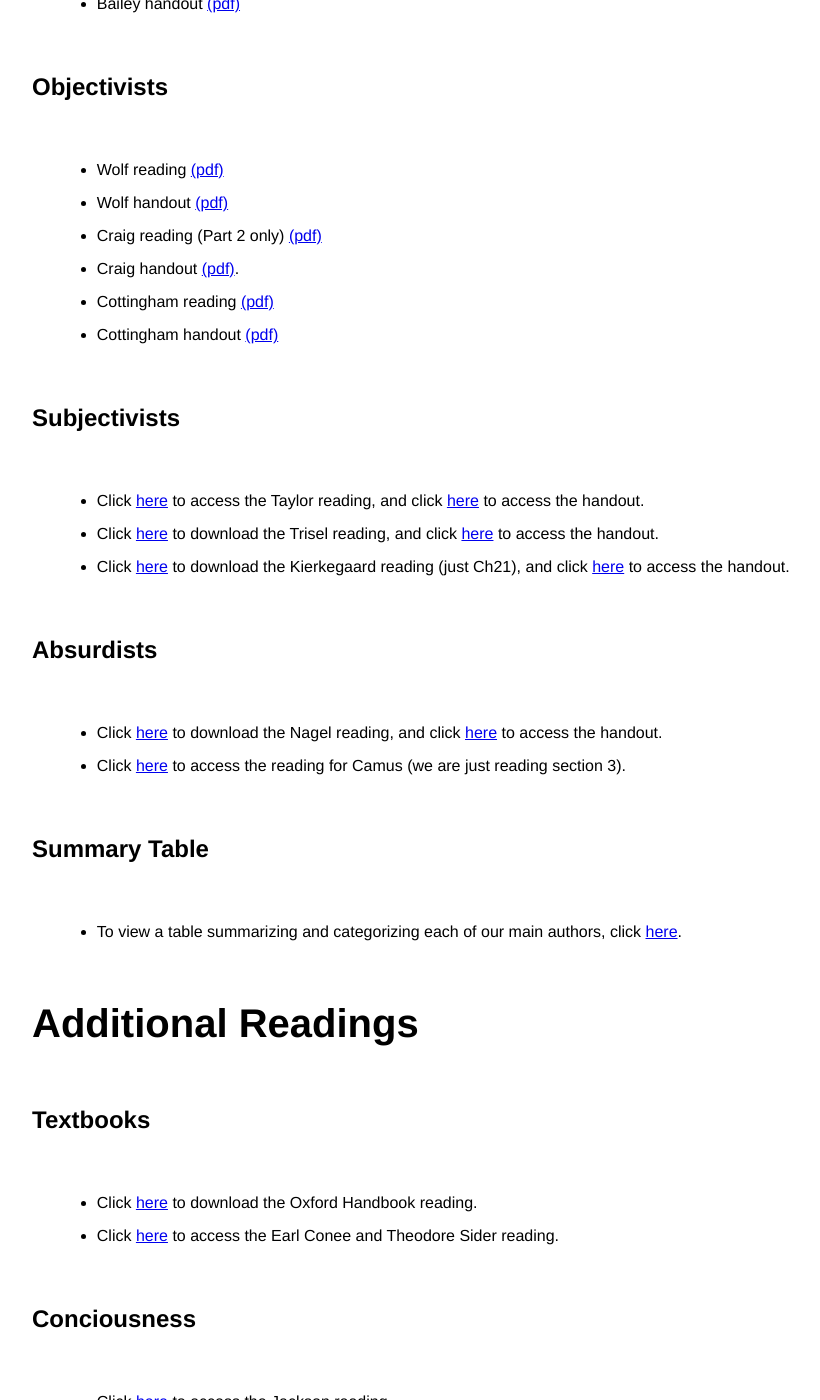
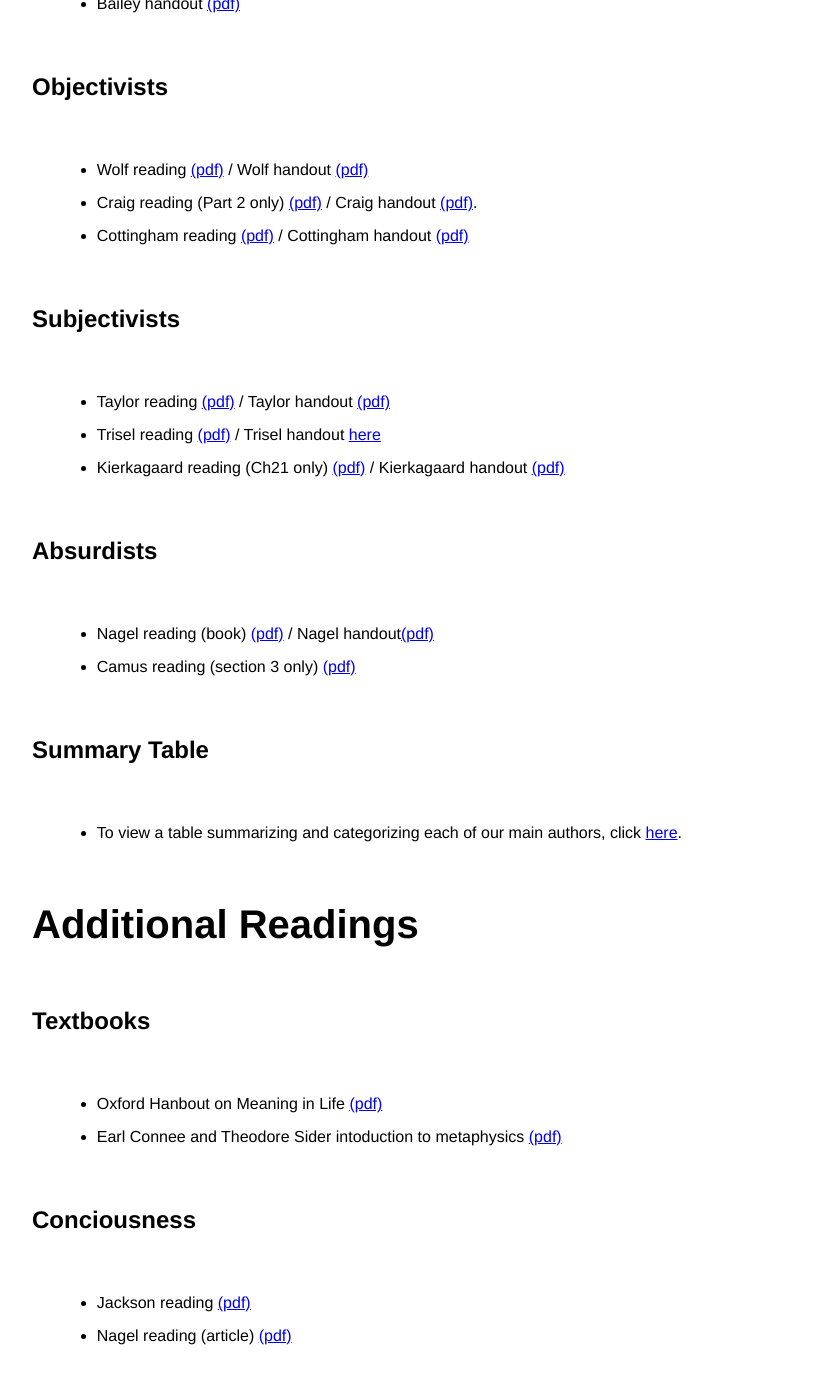
Before and after one commit to kevinjpatton/kevinjpatton.github.io, a Jekyll site: the page built from teaching/phil_1010/readings/index.html, in a window 1280 px wide and 1400 px high, scrolled down 1186 px. Shown: the whole window, without its empty margins (160-980 px from the left). Built offline with Jekyll 4.4.1, drawn with Linux system fonts in a browser that asks for light colours; Markdown is read by kramdown in place of the engine named in the settings; some of the changed text lies outside the part shown.

Commit message:
Update index.html

```diff
--- a/teaching/phil_1010/readings/index.html
+++ b/teaching/phil_1010/readings/index.html
@@ -17,41 +17,38 @@ title: PHIL1010 - Readings
 <li>Bailey handout <a href="/teaching/phil_1010/readings/Handout - Bailey.pdf" target="_blank">(pdf)</a></li>
 </ul>
 <h2>Objectivists</h2><ul class="standard-list">
-<li>Wolf reading <a href="/teaching/phil_1010/readings/Susan Wolf - The Meanings of Lives.pdf" target="_blank">(pdf)</a></li>
-<li>Wolf handout <a href="/teaching/phil_1010/readings/Handout - Wolf.pdf" target="_blank">(pdf)</a></li>
-<li>Craig reading (Part 2 only) <a href="/teaching/phil_1010/readings/William Lane Craig - Reasonable Faith.pdf" target="_blank">(pdf)</a></li>
-<li>Craig handout <a href="/teaching/phil_1010/readings/Handout - WLC.pdf" target="_blank">(pdf)</a>.</li>
-<li>Cottingham reading <a href="/teaching/phil_1010/readings/John Cottingham - The Meaning of Life and Transcendence.pdf" target="_blank">(pdf)</a></li>
-<li>Cottingham handout <a href="/teaching/phil_1010/readings/Handout - Cottingham.pdf" target="_blank">(pdf)</a></li>
+<li>Wolf reading <a href="/teaching/phil_1010/readings/Susan Wolf - The Meanings of Lives.pdf" target="_blank">(pdf)</a> / Wolf handout <a href="/teaching/phil_1010/readings/Handout - Wolf.pdf" target="_blank">(pdf)</a></li>
+<li>Craig reading (Part 2 only) <a href="/teaching/phil_1010/readings/William Lane Craig - Reasonable Faith.pdf" target="_blank">(pdf)</a> / Craig handout <a href="/teaching/phil_1010/readings/Handout - WLC.pdf" target="_blank">(pdf)</a>.</li>
+<li>Cottingham reading <a href="/teaching/phil_1010/readings/John Cottingham - The Meaning of Life and Transcendence.pdf" target="_blank">(pdf)</a> / Cottingham handout <a href="/teaching/phil_1010/readings/Handout - Cottingham.pdf" target="_blank">(pdf)</a></li>
 </ul>
 <h2>Subjectivists</h2><ul class="standard-list">
-<li>Click <a href="/teaching/phil_1010/readings/Richard Taylor - The Meaning of Life.pdf" target="_blank">here</a> to access the Taylor reading, and click <a href="/teaching/phil_1010/readings/Handout - Taylor.pdf" target="_blank">here</a> to access the handout.</li>
-<li>Click <a href="/teaching/phil_1010/readings/Brook Alan Trisel - Why The Indifference of the Universe is Irrelevant to Lifes Meaning.pdf" target="_blank">here</a> to download the Trisel reading, and click <a href="/teaching/phil_1010/readings/Handout - Trisel.pdf" target="_blank">here</a> to access the handout.</li>
-<li>Click <a href="/teaching/phil_1010/readings/The Meaning of Life and the Great Philosophers.pdf" target="_blank">here</a> to download the Kierkegaard reading (just Ch21), and click <a href="/teaching/phil_1010/readings/Handout - Kierkegaard_Update.pdf" target="_blank">here</a> to access the handout.</li>
+<li>Taylor reading <a href="/teaching/phil_1010/readings/Richard Taylor - The Meaning of Life.pdf" target="_blank">(pdf)</a> / Taylor handout <a href="/teaching/phil_1010/readings/Handout - Taylor.pdf" target="_blank">(pdf)</a></li>
+<li>Trisel reading <a href="/teaching/phil_1010/readings/Brook Alan Trisel - Why The Indifference of the Universe is Irrelevant to Lifes Meaning.pdf" target="_blank">(pdf)</a> / Trisel handout <a href="/teaching/phil_1010/readings/Handout - Trisel.pdf" target="_blank">here</a></li>
+<li>Kierkagaard reading (Ch21 only) <a href="/teaching/phil_1010/readings/The Meaning of Life and the Great Philosophers.pdf" target="_blank">(pdf)</a> / Kierkagaard handout <a href="/teaching/phil_1010/readings/Handout - Kierkegaard_Update.pdf" target="_blank">(pdf)</a></li>
 </ul>
 <h2>Absurdists</h2><ul class="standard-list">
-<li>Click <a href="/teaching/phil_1010/readings/Thomas Nagel - Mortal Questions.pdf" target="_blank">here</a> to download the Nagel reading, and click <a href="/teaching/phil_1010/readings/Handout - Nagel and The Absurd.pdf" target="_blank">here</a> to access the handout.</li>
-<li>Click <a href="https://plato.stanford.edu/entries/camus/#SuiAbsHapMytSis" target="_blank">here</a> to access the reading for Camus (we are just reading section 3).</p>
+<li>Nagel reading (book) <a href="/teaching/phil_1010/readings/Thomas Nagel - Mortal Questions.pdf" target="_blank">(pdf)</a> / Nagel handout<a href="/teaching/phil_1010/readings/Handout - Nagel and The Absurd.pdf" target="_blank">(pdf)</a></li>
+<li>Camus reading (section 3 only) <a href="https://plato.stanford.edu/entries/camus/#SuiAbsHapMytSis" target="_blank">(pdf)</a></p>
 </ul>
 <h2>Summary Table</h2><ul class="standard-list">
 <li>To view a table summarizing and categorizing each of our main authors, click <a href="/teaching/phil_1010/readings/summary/index.html">here</a>.</li>
 </ul>
 <h1>Additional Readings</h1>
 <h2>Textbooks</h2><ul class="standard-list">
-<li>Click <a href="/teaching/phil_1010/readings/Iddo Landau - The Oxford Handbook of Meaning in Life.pdf" target="_blank">here</a> to download the Oxford Handbook reading.</li>
-<li>Click <a href="/teaching/phil_1010/readings/Theodore Sider - Riddles of Existence A Guided Tour of Metaphysics.pdf" target="_blank">here</a> to access the Earl Conee and Theodore Sider reading.</li>
+<li>Oxford Hanbout on Meaning in Life <a href="/teaching/phil_1010/readings/Iddo Landau - The Oxford Handbook of Meaning in Life.pdf" target="_blank">(pdf)</a></li>
+<li>Earl Connee and Theodore Sider intoduction to metaphysics <a href="/teaching/phil_1010/readings/Theodore Sider - Riddles of Existence A Guided Tour of Metaphysics.pdf" target="_blank">(pdf)</a></li>
 </ul>
 <h2>Conciousness</h2><ul class="standard-list">
-<li>Click <a href="/teaching/phil_1010/readings/Frank Jackson - Epiphenomenal Qualia.pdf" target="_blank">here</a> to access the Jackson reading.</li>
-<li>Click <a href="/teaching/phil_1010/readings/Thomas Nagel - What is it Like to be a Bat.pdf" target="_blank">here</a> to access the Nagel reading.</li>
+<li>Jackson reading <a href="/teaching/phil_1010/readings/Frank Jackson - Epiphenomenal Qualia.pdf" target="_blank">(pdf)</a></li>
+<li>Nagel reading (article) <a href="/teaching/phil_1010/readings/Thomas Nagel - What is it Like to be a Bat.pdf" target="_blank">(pdf)</a></li>
 </ul>
 <h2>Value Theory</h2><ul class="standard-list">
-<li>Click <a href="/teaching/phil_2030/readings/John%20Stuart%20Mill%20-%20Utilitarianism%20Excerpts.pdf" target="_blank">here</a> to access the reading on Hedonism.</li>
-<li>Click <a href="/teaching/phil_2030/readings/Robert%20Nozick%20-%20The%20Examined%20Life.pdf" target="_blank">here</a> to access the reading against Hedonism (Ch10).</li>
+<li>Mill reading <a href="/teaching/phil_2030/readings/John%20Stuart%20Mill%20-%20Utilitarianism%20Excerpts.pdf" target="_blank">(pdf)</a></li>
+<li>Nozick reading (Ch10 only) <a href="/teaching/phil_2030/readings/Robert%20Nozick%20-%20The%20Examined%20Life.pdf" target="_blank">(pdf)</a></li>
 </ul>
 <h2>The Problem of Evil</h2><ul class="standard-list">
-<li>Click <a href="/teaching/phil_1010/readings/William E. Mann - The Blackwell Guide to the Philosophy of Religion.pdf" target="_blank">here</a> to acces the reading on the Problem of Evil (Ch7).</li>
+<li>Blackwell Guide to the Philosophy of Religion (Ch7 only) <a href="/teaching/phil_1010/readings/William E. Mann - The Blackwell Guide to the Philosophy of Religion.pdf" target="_blank">(pdf)</a></li>
 </ul>
 <h2>Ethics Overview</h2><ul class="standard-list">
-  <li>Very early draft of my ethics textbook (read the introduction, and the sections on Virtue Theory, Utilitarianism, and Kantianism) <a href="/teaching/phil_1010/readings/Draft - 2030 Textbook.pdf" target="_blank">(pdf)</a></li>
+<li>Very early draft of my ethics textbook (read the introduction, and the sections on Virtue Theory, Utilitarianism, and Kantianism) <a href="/teaching/phil_1010/readings/Draft - 2030 Textbook.pdf" target="_blank">(pdf)</a></li>
 </ul>
```
